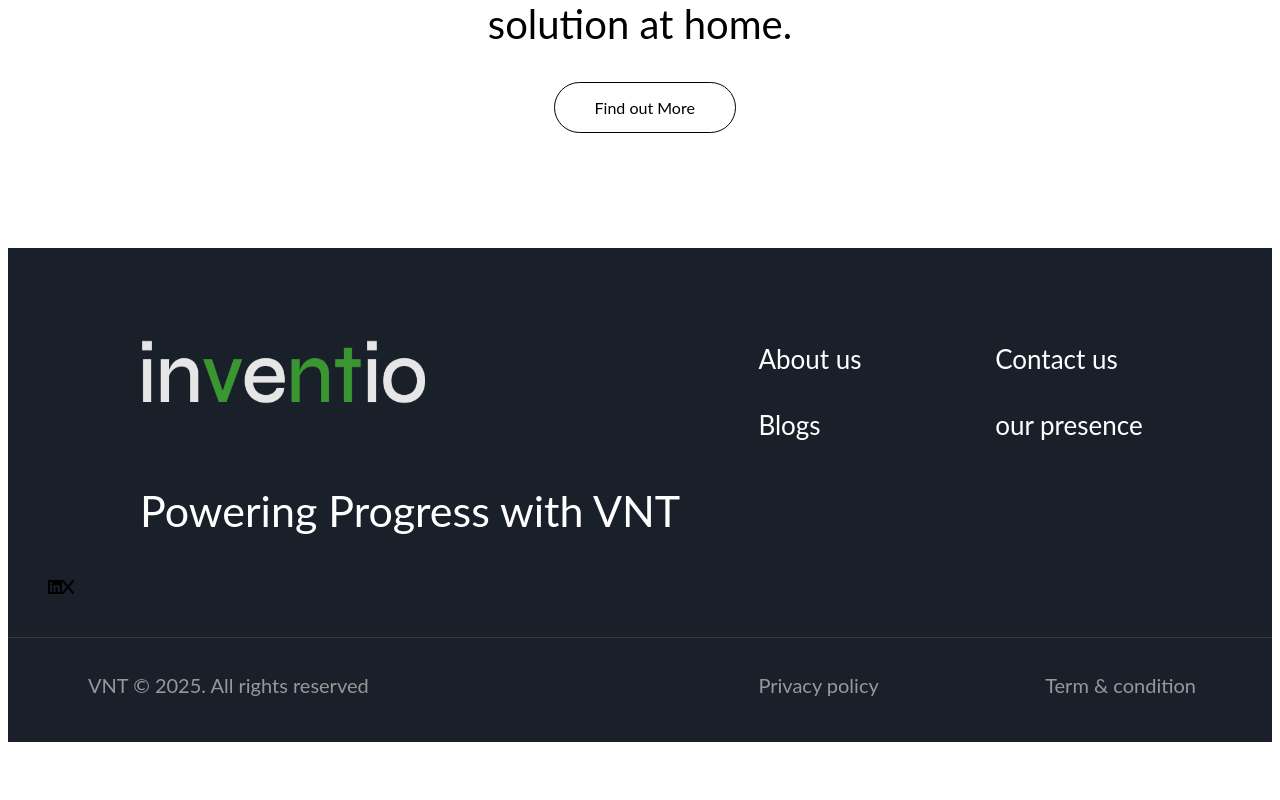
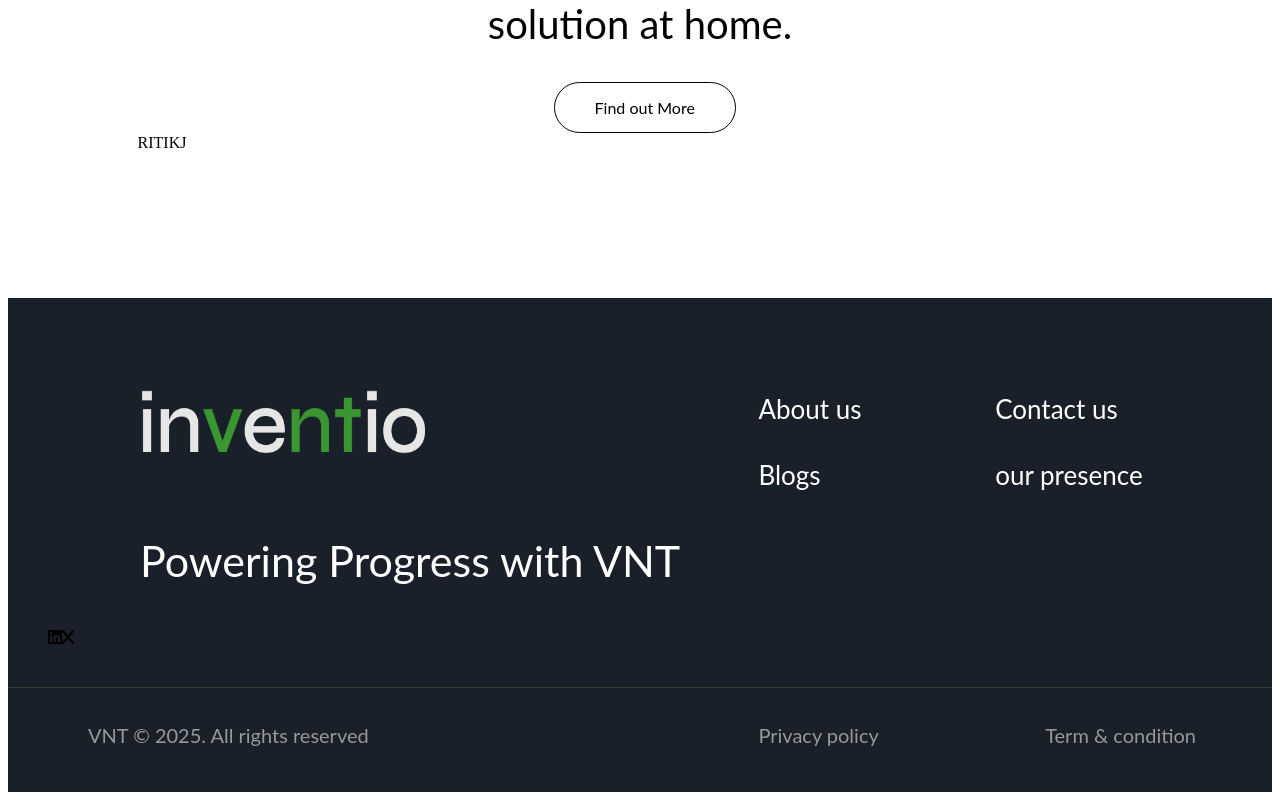
Before and after one commit to Rit1760/VNT_DEP_WEB, a Next.js app: page /DC_FAST in a window 1280 px wide. Shown: the part 3850-4650 px from the top of the page. Before the commit the page ends 4600 px from the top, so only its background shows below. Built offline with nearby package versions, Linux system fonts and the light colour scheme.

Commit message:
update message

```diff
--- a/src/app/DC_FAST/page.jsx
+++ b/src/app/DC_FAST/page.jsx
@@ -687,6 +687,7 @@ In<span style={{color:"#ff6600"}}>v</span>e<span style={{color:"#ff6600"}}>n</sp
               <h2>{t.col19dch2}</h2>
               <h4>{t.col19dch4}</h4>
               <a href="https://vnt.in/Solutions/e-mobility-products/">Find out More</a>
+              <p>RITIKJ</p>
             </div>
           </div>
         </div>
```
